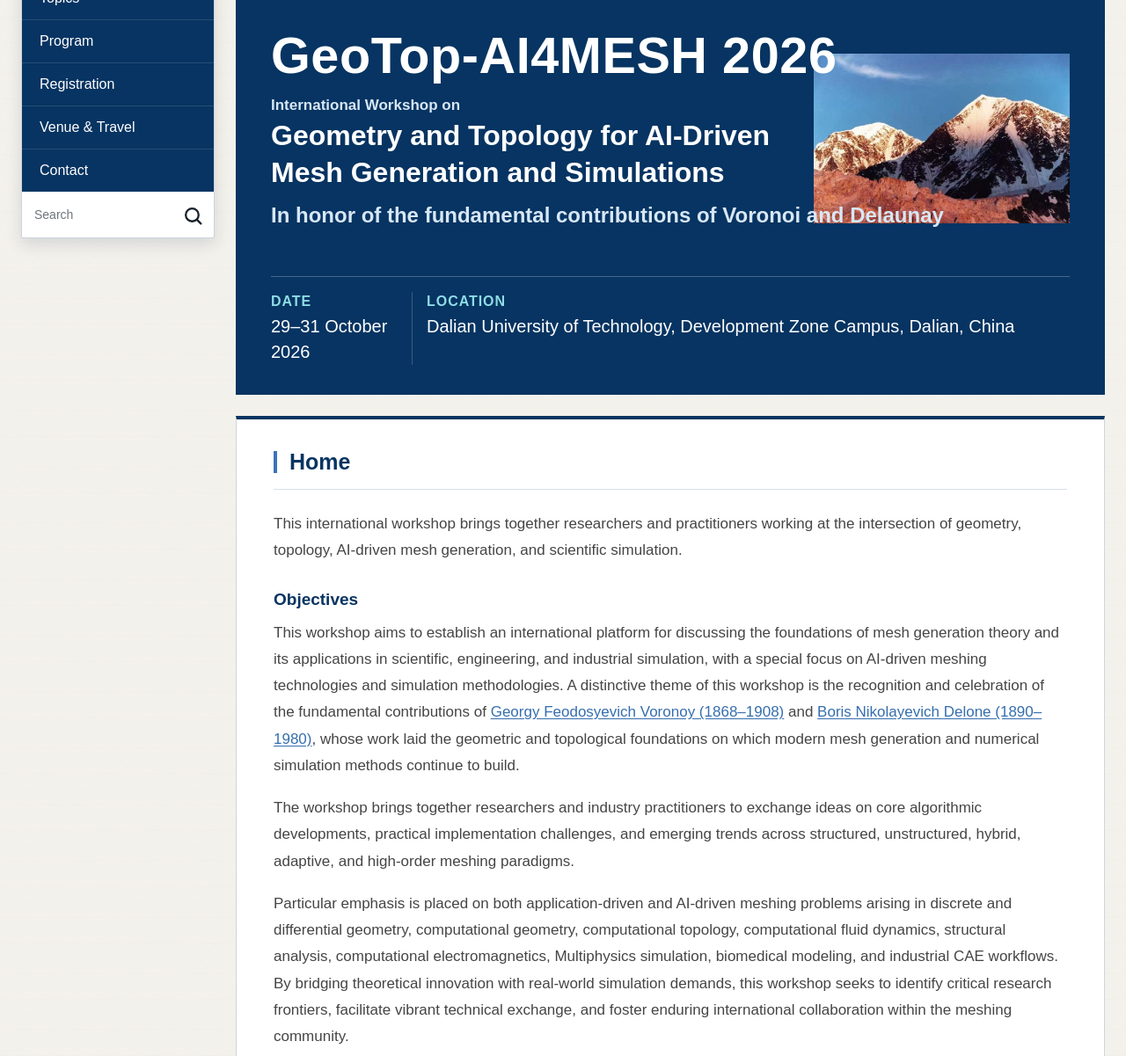
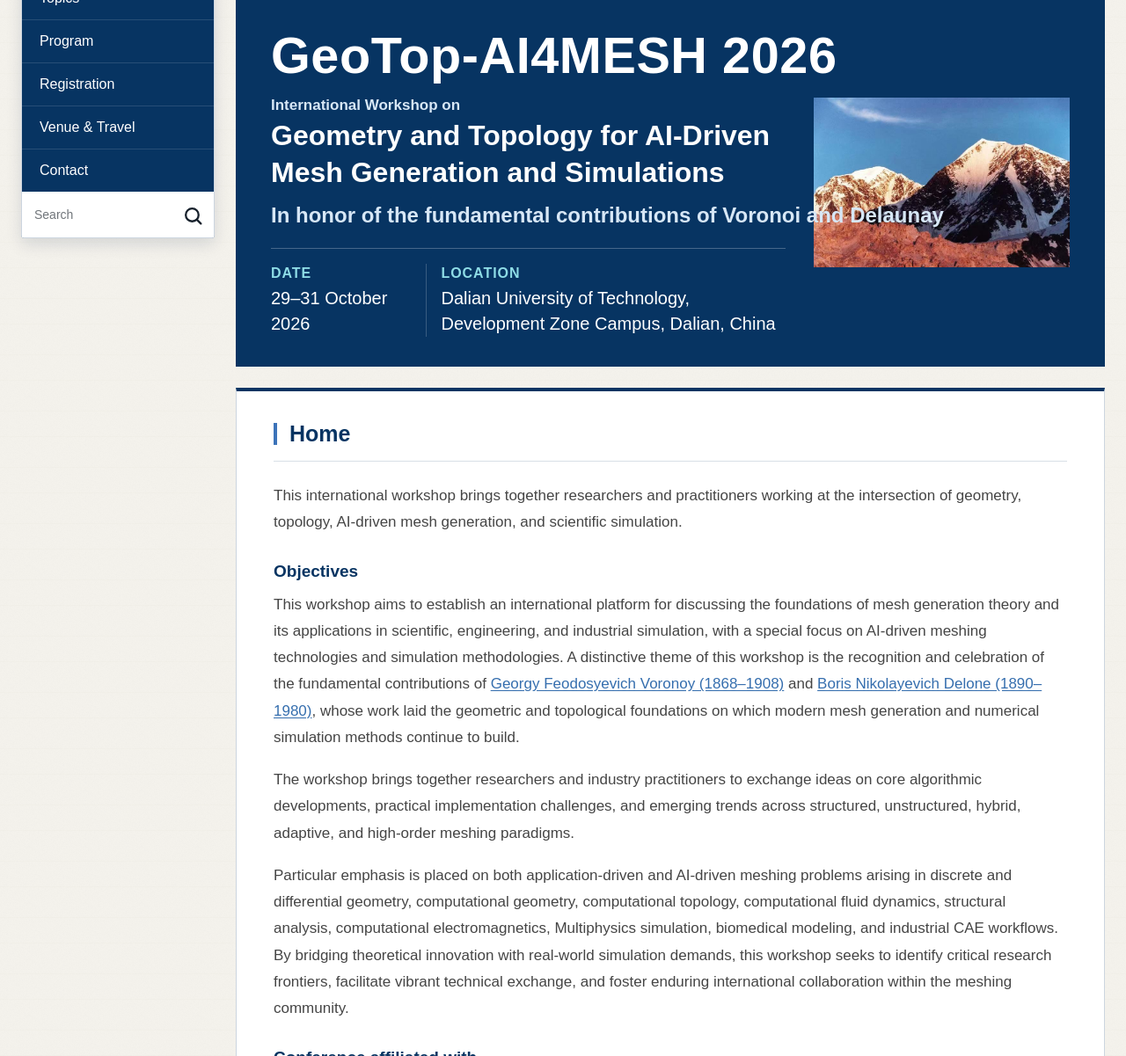
Before and after one commit to FHCCT/AI4MESH-WEB, a Jekyll site: the page built from index.html, in a window 1280 px wide and 1400 px high, scrolled down 375 px. Shown: the part 199-1400 px from the top of the window at 88% size. Built offline with Jekyll 4.4.1, drawn with Linux system fonts in a browser that asks for light colours.

Commit message:
Restore previous header layout and keep Location label

```diff
--- a/_includes/site-visuals.html
+++ b/_includes/site-visuals.html
@@ -23,9 +23,9 @@
           <p class="hero-kicker">International Workshop on</p>
           <h1 id="workshop-title">Geometry and Topology for AI-Driven<br> Mesh Generation and Simulations</h1>
           <p class="hero-subtitle">{{ conference.subtitle }}</p>
+          <dl class="hero-facts"><div><dt>Date</dt><dd>{{ conference.date_display }}</dd></div><div><dt>Location</dt><dd>{{ conference.venue.name | escape }}, {{ conference.city | escape }}</dd></div></dl>
         </div>
         <div class="hero-mountain" aria-label="Mountain image"><img src="{{ '/assets/images/carousel/4.jpg' | relative_url }}" alt="Snow-covered mountain" loading="lazy"></div>
-        <dl class="hero-facts"><div><dt>Date</dt><dd>{{ conference.date_display }}</dd></div><div><dt>Location</dt><dd>{{ conference.venue.name | escape }}, {{ conference.city | escape }}</dd></div></dl>
       </div>
     </div>
   </section>
--- a/assets/css/main.css
+++ b/assets/css/main.css
@@ -404,8 +404,7 @@ html:not(.js-enabled) .nav-group:focus-within > .nav-submenu {
 
 .hero-facts {
   display: grid;
-  grid-column: 1 / -1;
-  grid-template-columns: 160px minmax(0, 1fr);
+  grid-template-columns: 1.1fr 2.55fr;
   margin: 0;
   padding-top: 17px;
   border-top: 1px solid rgba(255, 255, 255, 0.25);
```
